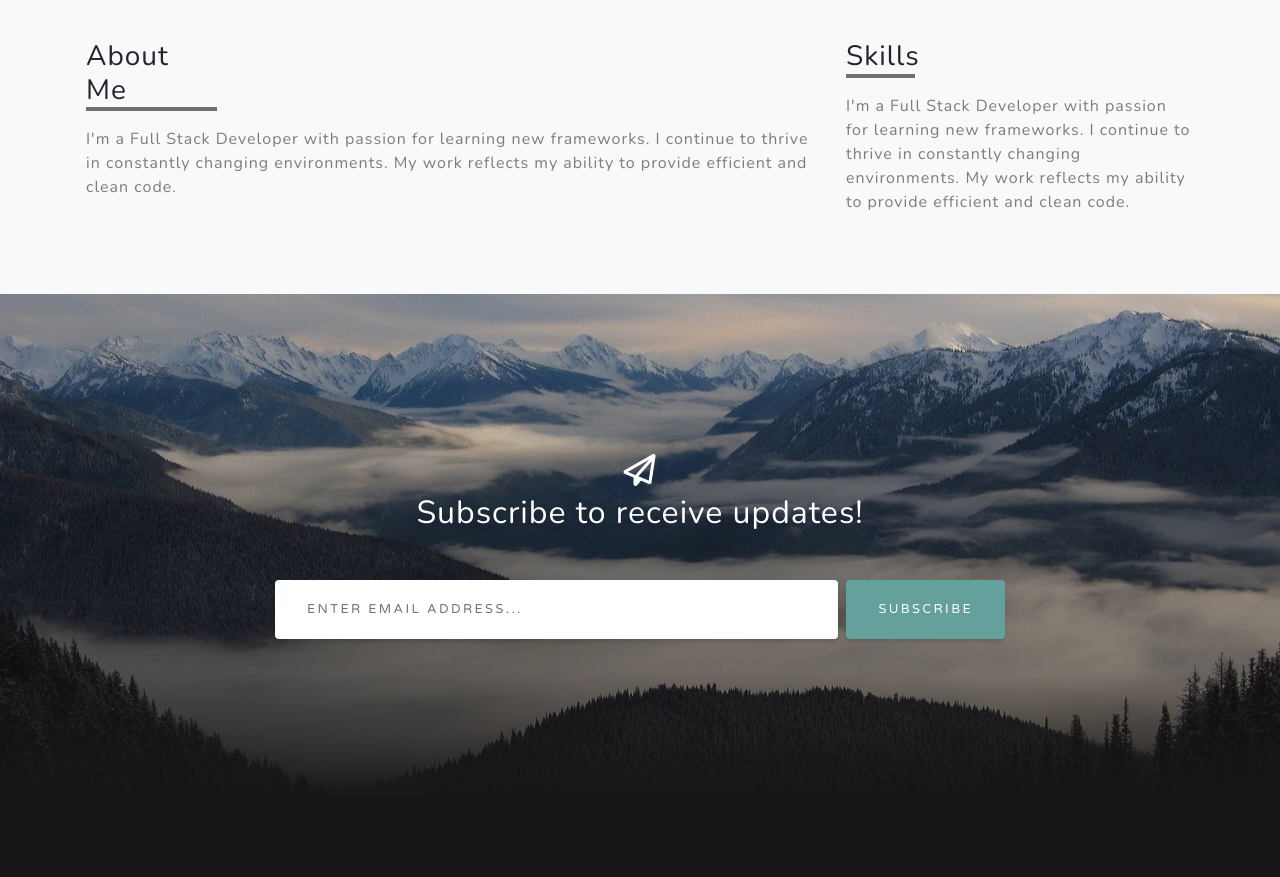
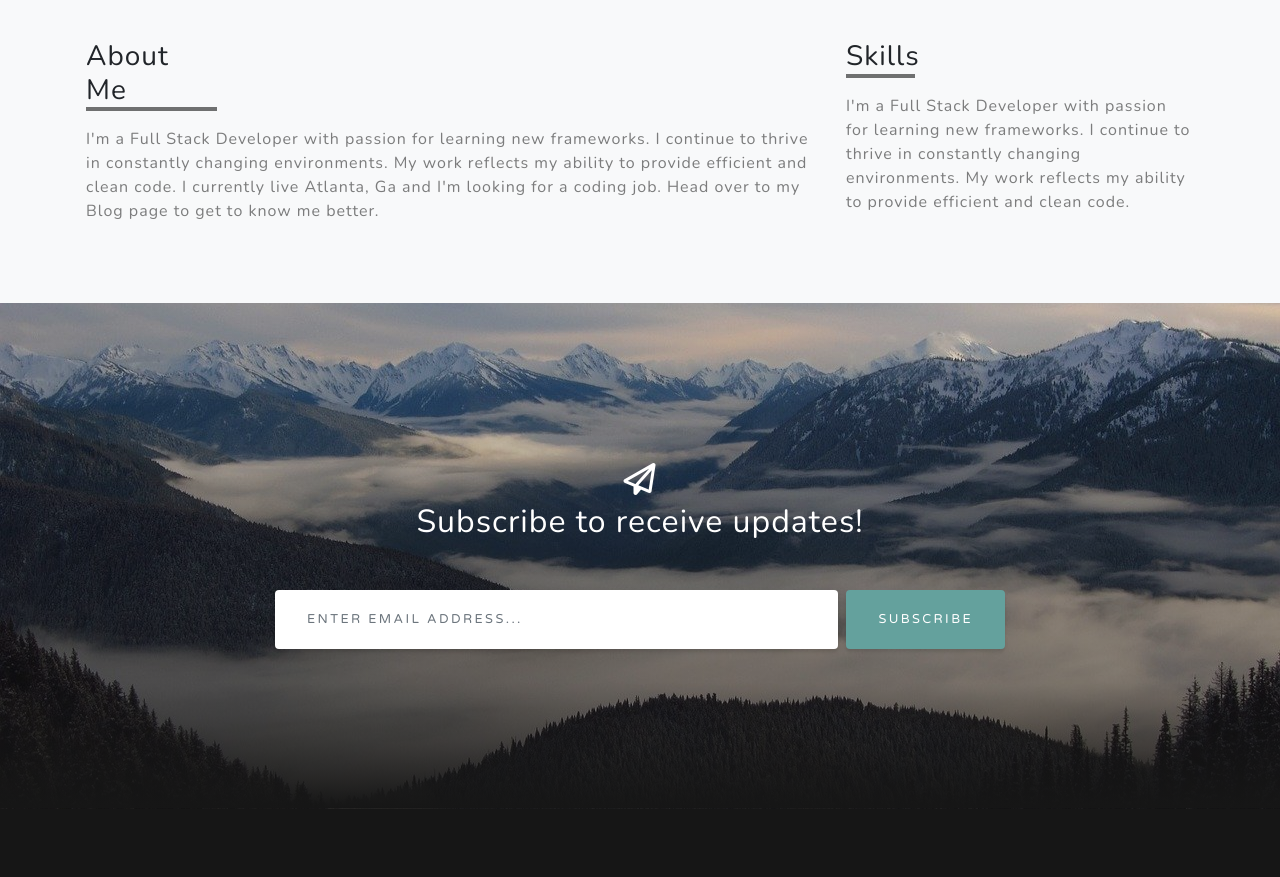
Before and after one commit to scottjr101/React-Portfolio, a React (Create React App) app in the folder client/: page /home in a window 1280 px wide. Shown: the part 1340-2217 px from the top of the page. Built offline with nearby package versions, Linux system fonts and the light colour scheme.

Commit message:
about me content

```diff
--- a/client/src/components/layout/home/homepage.js
+++ b/client/src/components/layout/home/homepage.js
@@ -62,7 +62,8 @@ const Home = () => {
                 I'm a Full Stack Developer with passion for learning new
                 frameworks. I continue to thrive in constantly changing
                 environments. My work reflects my ability to provide efficient
-                and clean code.
+                and clean code. I currently live Atlanta, Ga and I'm looking for a
+                coding job. Head over to my Blog page to get to know me better.
               </p>
             </div>
             <div className='col-xl-4 col-lg-5 p-3'>
```
